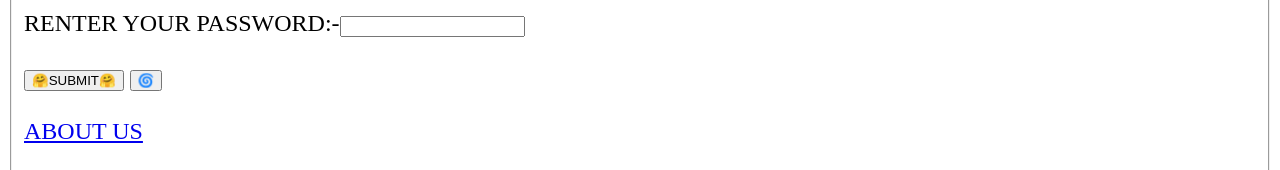
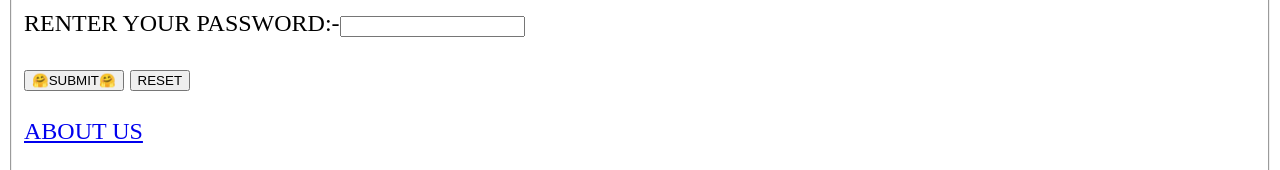
Before and after one commit to akashmanrt/AMAN, a plain HTML site: page index.html in a window 1280 px wide. Shown: the part 716-886 px from the top of the page. Drawn offline with Linux system fonts and the light colour scheme.

Commit message:
Update index.html

```diff
--- a/index.html
+++ b/index.html
@@ -47,7 +47,7 @@ EMAIL:-<input type="email" value="">
 SET YOUR PASSWORD:-<INPUT TYPE="number"><BR><BR>
     RENTER YOUR PASSWORD:-<INPUT TYPE="renter"><BR><BR>
 <A HREF="AMAN.png"><button id="button1" onclick="myfunction()">🤗SUBMIT🤗</button></a>
-  <input type="reset" value="🌀"><br><br>
+  <input type="reset" value="RESET"><br><br>
   <a href="AKASH.html" style="color":"#588898">ABOUT US</a>
 </FIELDSET>
   </form>
```
